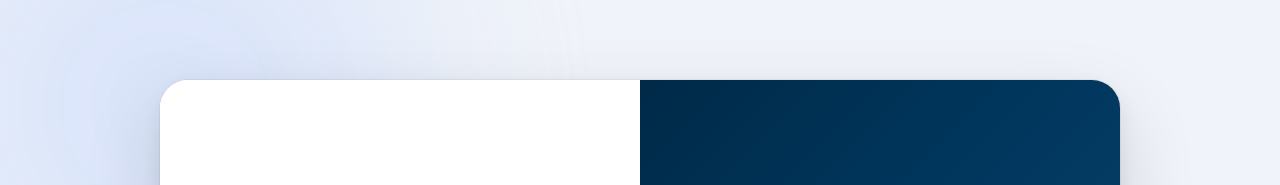
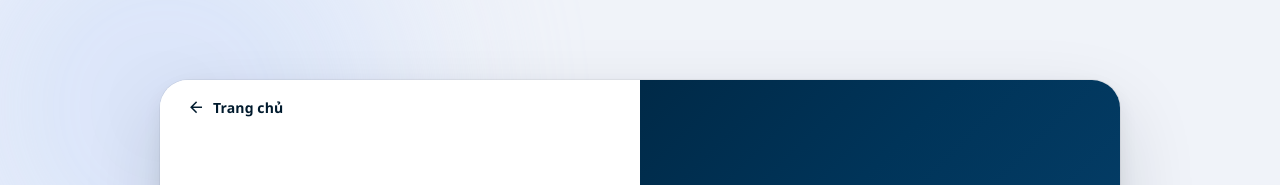
Before and after one commit to VinhCuongTran/Sport_Store, a Vue app in the folder Frontend/: page /login in a window 1280 px wide. Shown: the top 185 px of the page. Built offline with nearby package versions, Linux system fonts and the light colour scheme.

Commit message:
Thêm nút điều hướng về trang chủ trong giao diện xác thực

```diff
--- a/Frontend/src/views/Auth.vue
+++ b/Frontend/src/views/Auth.vue
@@ -1,6 +1,5 @@
 <template>
   <div class="auth-wrapper">
-    <!-- Background decoration -->
     <div class="bg-orb bg-orb--1"></div>
     <div class="bg-orb bg-orb--2"></div>
     <div class="bg-orb bg-orb--3"></div>
@@ -10,6 +9,23 @@
       :class="{ 'right-panel-active': isSignUp }"
       id="container"
     >
+      <v-btn
+        to="/"
+        prepend-icon="mdi-arrow-left"
+        variant="text"
+        color="#001a2d"
+        density="compact"
+        class="position-absolute"
+        style="
+          top: 15px;
+          left: 15px;
+          z-index: 110;
+          text-transform: none;
+          font-weight: 600;
+        "
+      >
+        Trang chủ
+      </v-btn>
       <div class="form-container sign-up-container">
         <div class="form-inner">
           <div class="form-head">
```
